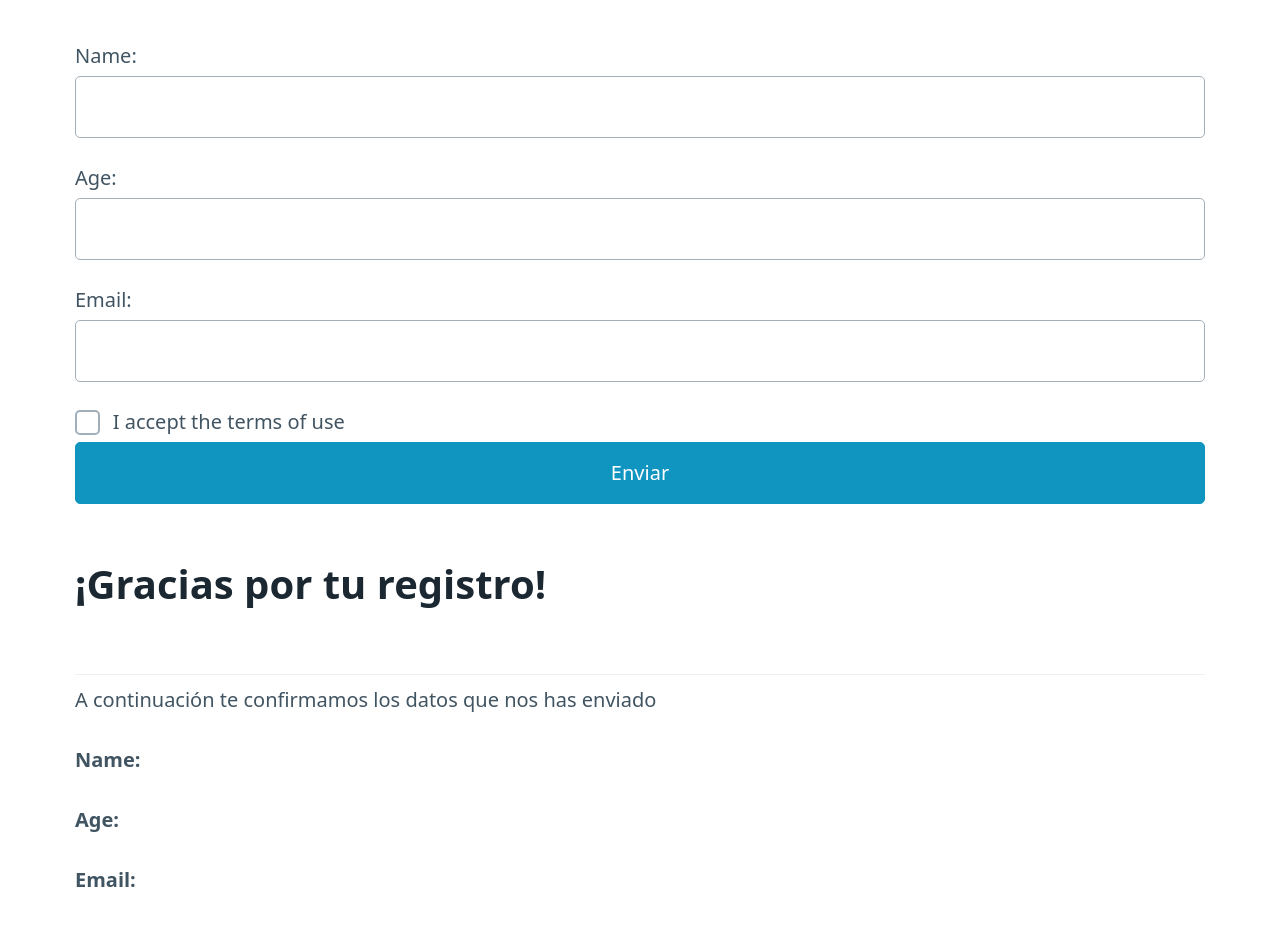
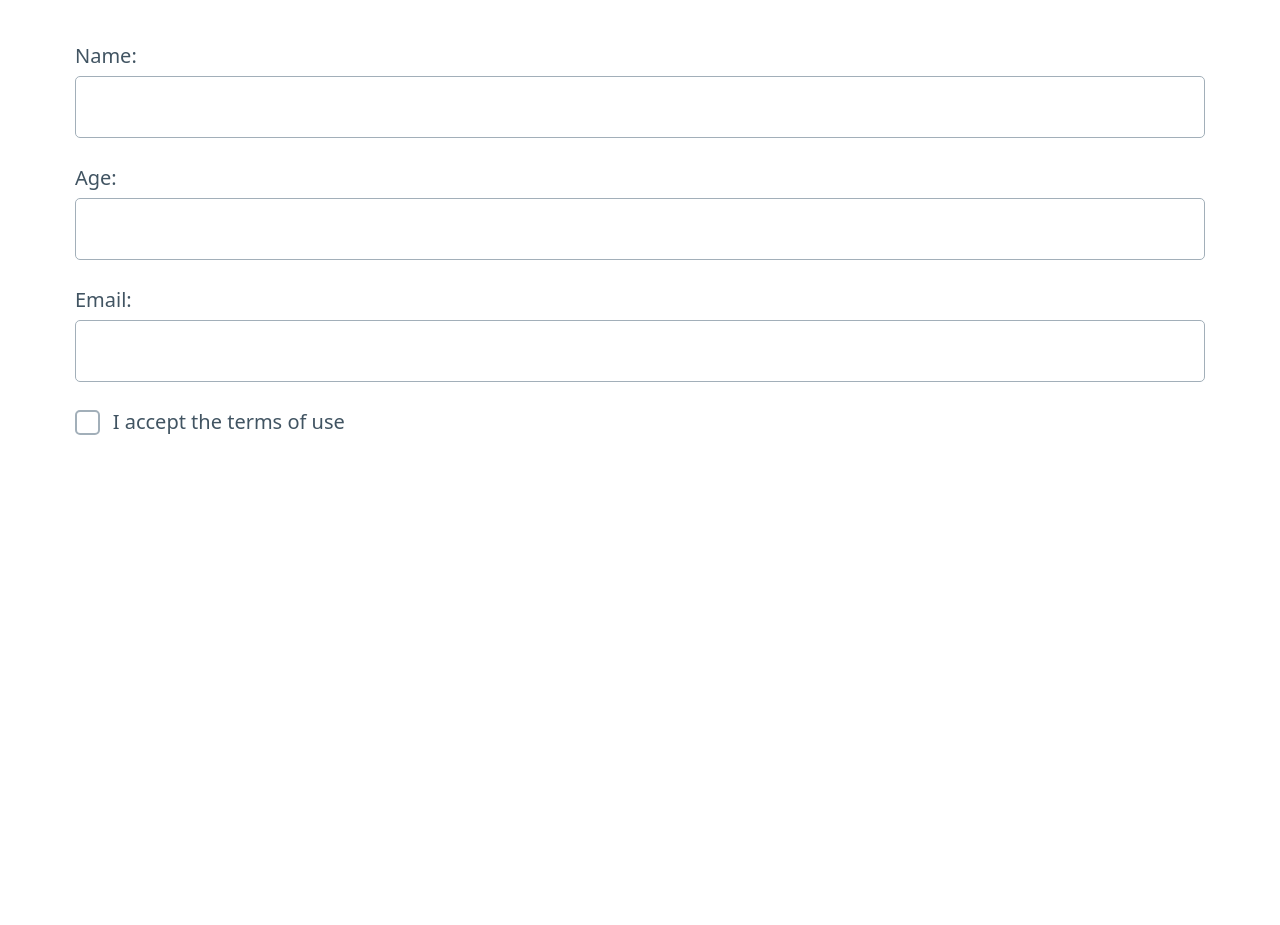
Before and after one commit to alenorgue/vue-conditional-dom, a plain HTML site: page 2-registration-form/index.html in a window 1280 px wide. Shown: the part 159-1084 px from the top of the page. After the commit the page ends 800 px from the top, so only its background shows below. Drawn offline with nearby package versions, Linux system fonts and the light colour scheme.

Commit message:
Finished

```diff
--- a/2-registration-form/index.html
+++ b/2-registration-form/index.html
@@ -8,45 +8,72 @@
 </head>
 
 <body>
-    <main class="container">
-        <form>
+    <main id="app" class="container">
+        <form @submit.prevent="submitForm" v-if="!submitted">
             <h1>Register</h1>
 
             <label>
                 Name:
-                <input type="text" name="name" required />
+                <input v-model="name" type="text" name="name" required />
             </label>
 
             <label>
                 Age:
-                <input type="number" name="age" min="18" required />
+                <input v-model="age" type="number" name="age" min="18" required />
             </label>
 
             <label>
                 Email:
-                <input type="email" name="email" required />
+                <input v-model="email" type="email" name="email" required />
             </label>
 
             <label>
-                <input type="checkbox" name="accepted" />
+                <input type="checkbox" name="accepted" v-model="accepted" />
                 I accept the terms of use
             </label>
-            <input type="submit" value="Enviar" />
+            <input v-if="accepted" type="submit" value="Enviar" />
         </form>
 
 
         <!-- Esta sección se debe mostrar solamente tras hacer click en el botón de Submit -->
-        <section class="container">
+        <section v-show="submitted" class="container">
             <h1>¡Gracias por tu registro!</h1>
             <hr>
             <p>A continuación te confirmamos los datos que nos has enviado</p>
-            <p><strong>Name:</strong> </p>
-            <p><strong>Age:</strong> </p>
-            <p><strong>Email:</strong> </p>
+            <p><strong>Name:</strong> {{ name }}</p>
+            <p><strong>Age:</strong> {{ age }}</p>
+            <p><strong>Email:</strong> {{ email }}</p>
         </section>
 
     </main>
 
+  <script type="module">
+    import { createApp, ref } from 'https://unpkg.com/vue@3/dist/vue.esm-browser.js'
+
+    createApp({
+      setup() {
+            const name = ref('')
+            const age = ref(null)
+            const email = ref('')
+            const accepted = ref(false)
+            const submitted = ref(false)
+
+            const submitForm = () => {
+               submitted.value = true
+            }
+
+
+        return {
+            name,
+            age,
+            email,
+            accepted,
+            submitted,
+            submitForm
+         }
+      }
+    }).mount('#app')
+  </script>
 </body>
 
 </html>
```
Also changed, not shown: 0-sant-feliu-guixols-rocks/index.html (+5 -4 lines), 1-rock-paper-scissors-game/index.html (+8 -3 lines).
